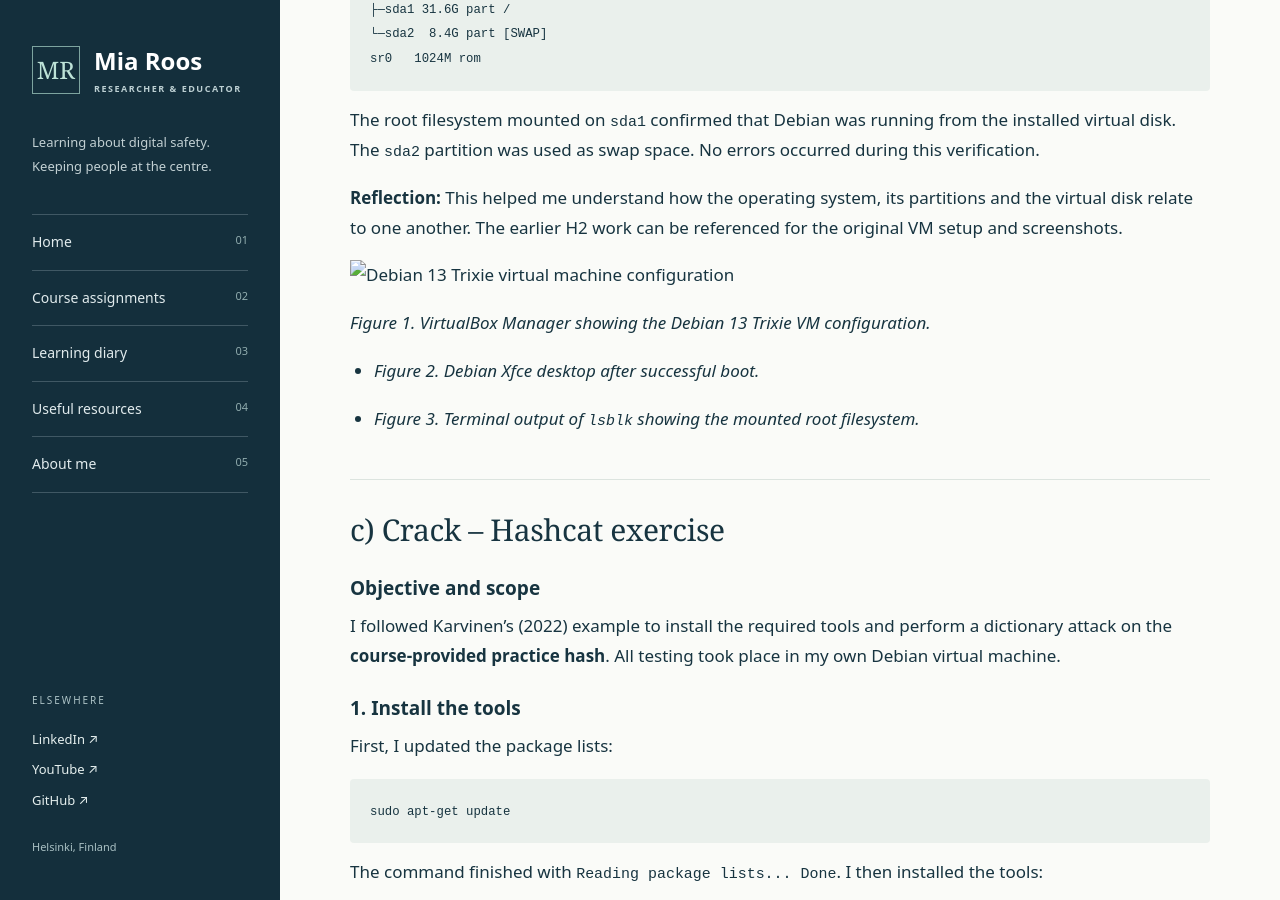
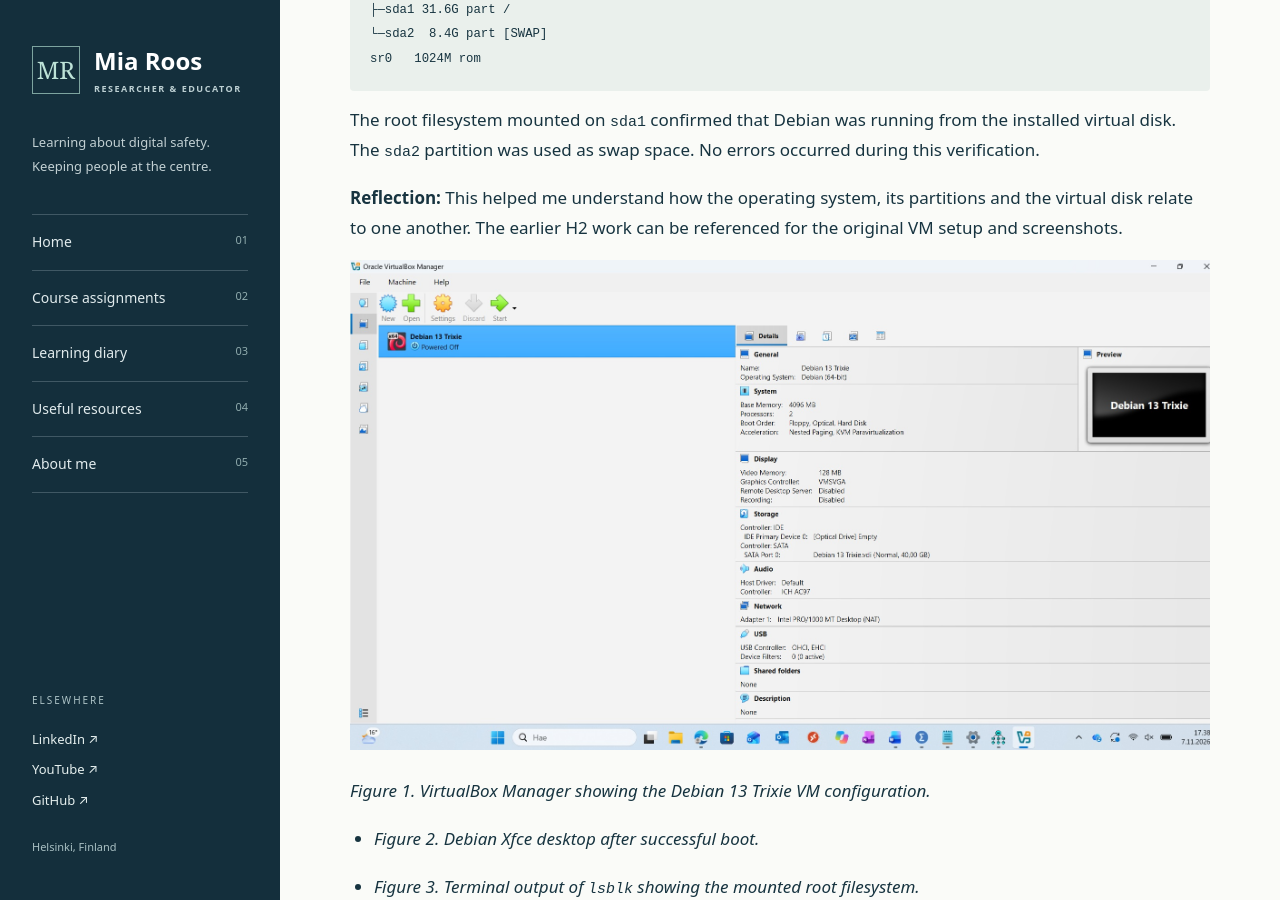
Before and after one commit to mia-roos/Cyber-Security-Studies, a Jekyll site: the page built from h3.md, in a window 1280 px wide and 900 px high, scrolled down 2806 px. Built offline with Jekyll 4.4.1, drawn with Linux system fonts in a browser that asks for light colours; our own code applies the rules of GitHub Pages for plain Markdown files.

Commit message:
Fix image link for Debian 13 Trixie VM
Updated image path for Debian VM configuration.

```diff
--- a/h3.md
+++ b/h3.md
@@ -74,7 +74,7 @@ The root filesystem mounted on `sda1` confirmed that Debian was running from the
 
 **Reflection:** This helped me understand how the operating system, its partitions and the virtual disk relate to one another. The earlier H2 work can be referenced for the original VM setup and screenshots.
 
-![Debian 13 Trixie virtual machine configuration](images/h31.jpg)
+![Debian 13 Trixie virtual machine configuration](h31.jpg)
 
 *Figure 1. VirtualBox Manager showing the Debian 13 Trixie VM configuration.*
 
```
